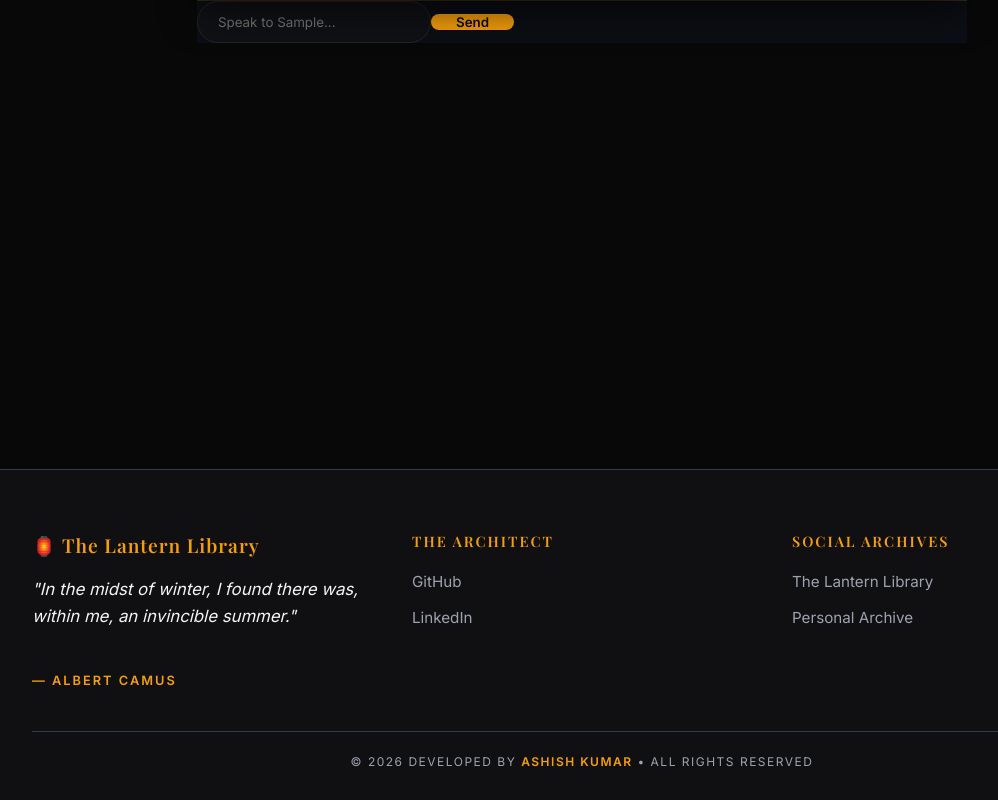
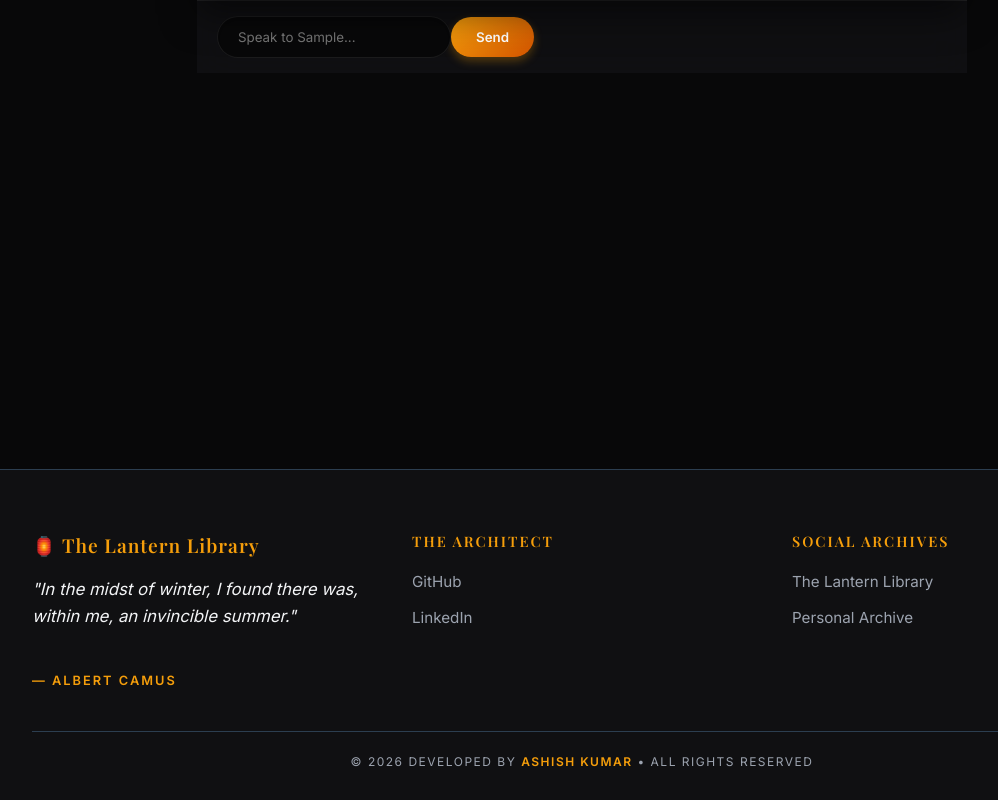
Before and after one commit to aashishdubey3/lantern-library-frontend, a React (Vite) app: page /summon in a window 1280 px wide. Both pictures are taken after typing "Sample" into the empty fields and a click on the button "BEGIN RITUAL". Shown: the part 191-991 px from the top of the page, without its empty margins (58-1056 px from the left). Built offline with nearby package versions, Linux system fonts and the light colour scheme; a web font is replaced by a local one.

Commit message:
Add files via upload

```diff
--- a/src/pages/SummonChat.jsx
+++ b/src/pages/SummonChat.jsx
@@ -122,9 +122,24 @@ export default function SummonChat() {
               <div ref={messagesEndRef} />
             </div>
 
-            <form onSubmit={sendMessage} className="chat-input-area" style={{ background: '#0B0E14', borderTop: '1px solid rgba(243, 156, 18, 0.2)' }}>
-              <input type="text" placeholder={`Speak to ${characterName}...`} value={input} onChange={(e) => setInput(e.target.value)} style={{ flexGrow: 1, padding: '12px 20px', borderRadius: '25px', outline: 'none', background: 'var(--bg-panel)', color: 'var(--text-main)', border: '1px solid var(--border-color)' }} disabled={loading} />
-              <button type="submit" disabled={loading} style={{ padding: '0 25px', background: 'var(--lantern-gold)', color: '#0B0E14', border: 'none', borderRadius: '25px', cursor: 'pointer', fontWeight: 'bold' }}>Send</button>
+           <form onSubmit={sendMessage} className="chat-input-area" style={{ background: 'var(--bg-panel)', borderTop: '1px solid var(--border-color)', backdropFilter: 'blur(20px)', WebkitBackdropFilter: 'blur(20px)', padding: '15px 20px' }}>
+              <input
+                type="text"
+                placeholder={`Speak to ${characterName}...`}
+                value={input}
+                onChange={(e) => setInput(e.target.value)}
+                style={{ flexGrow: 1, padding: '12px 20px', borderRadius: '25px', outline: 'none', background: 'var(--bg-deep)', color: 'var(--text-main)', border: '1px solid var(--border-color)', boxShadow: 'inset 0 2px 4px rgba(0,0,0,0.02)' }}
+                disabled={loading}
+              />
+              <button
+                type="submit"
+                disabled={loading}
+                style={{ padding: '12px 25px', background: 'linear-gradient(135deg, var(--lantern-gold), #d35400)', color: '#fff', border: 'none', borderRadius: '25px', cursor: 'pointer', fontWeight: 'bold', boxShadow: '0 4px 10px rgba(245, 158, 11, 0.3)', transition: 'transform 0.2s ease' }}
+                onMouseOver={(e) => e.currentTarget.style.transform = 'scale(1.05)'}
+                onMouseOut={(e) => e.currentTarget.style.transform = 'scale(1)'}
+              >
+                Send
+              </button>
             </form>
           </>
         )}
```
